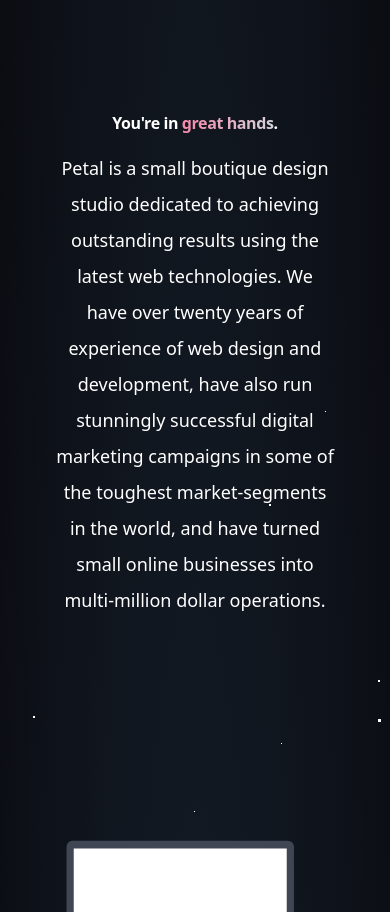
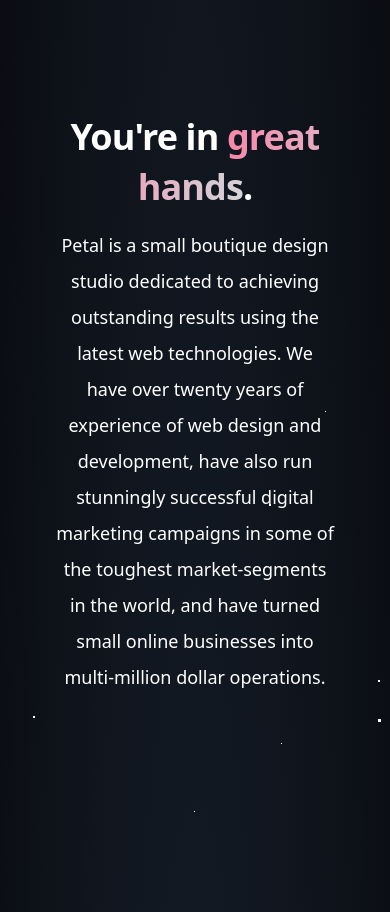
Before and after one commit to MattHeslington/petal-v3, a Gatsby site: page / in a window 390 px wide. Shown: the part 908-1820 px from the top of the page. Built offline with nearby package versions, Linux system fonts and the light colour scheme; Gatsby itself is replaced by a stand-in of ours.

Commit message:
Change heading size on phone

```diff
--- a/src/components/About.js
+++ b/src/components/About.js
@@ -16,7 +16,7 @@
     return (
         <div className="flex flex-col items-center h-screen mb-64 lg:flex-row sm:mb-48">
             <div className="flex flex-col justify-center w-full h-screen px-12 lg:w-1/2">
-                <h2 className="font-sans font-bold leading-snug tracking-tight text-center text-white sm:text-5xl lg:text-left">You're in <span className="gradienta">great hands</span>.</h2>
+                <h2 className="font-sans text-4xl font-bold leading-snug tracking-tight text-center text-white sm:text-5xl lg:text-left">You're in <span className="gradienta">great hands</span>.</h2>
                 <p className="mt-4 font-sans text-lg font-light leading-loose text-center lg:text-left">Petal is a small boutique design studio dedicated to achieving outstanding results using the latest web technologies. We have over twenty years of experience of web design and development, have also run stunningly successful digital marketing campaigns in some of the toughest market-segments in the world, and have turned small online businesses into multi-million dollar operations.</p>
             </div>
             <div className="flex items-center justify-center w-full px-12 lg:w-1/2">
```
